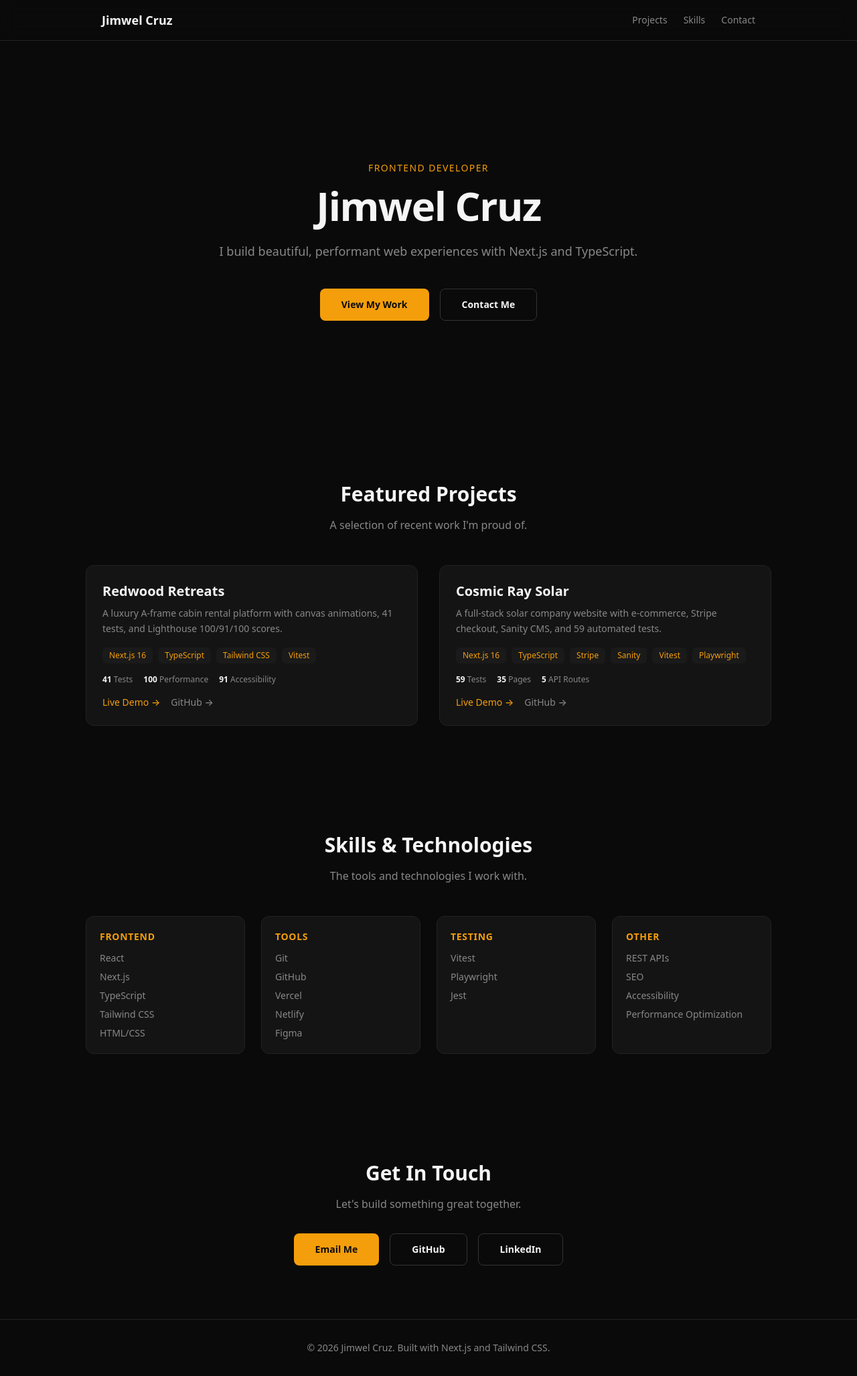
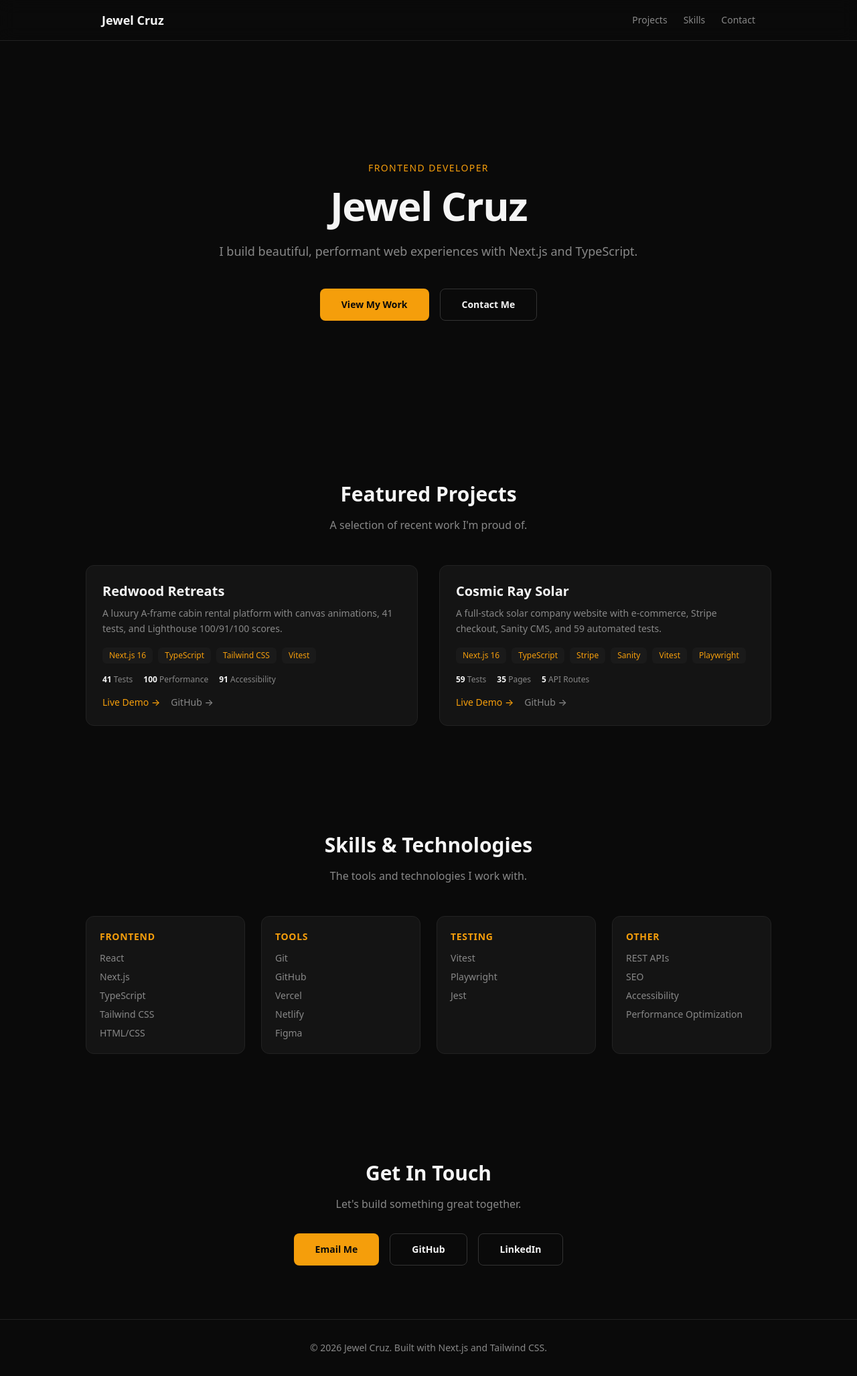
Before and after one commit to jewelcruzs0922-dev/Portfolio, a Next.js app: page / in a window 1280 px wide. Shown: the whole page at 67% size. Built offline with nearby package versions, Linux system fonts and the light colour scheme.

Commit message:
fix: update name from Jimwel to Jewel Cruz

```diff
--- a/src/app/layout.tsx
+++ b/src/app/layout.tsx
@@ -2,7 +2,7 @@ import type { Metadata } from "next";
 import "./globals.css";
 
 export const metadata: Metadata = {
-  title: "Jimwel Cruz — Frontend Developer",
+  title: "Jewel Cruz — Frontend Developer",
   description:
     "Frontend developer specializing in Next.js, React, and TypeScript. Building beautiful, performant web experiences.",
 };
--- a/src/app/page.tsx
+++ b/src/app/page.tsx
@@ -3,7 +3,7 @@ function Nav() {
     <nav className="fixed top-0 left-0 right-0 z-50 border-b border-[#222] bg-[#0a0a0a]/80 backdrop-blur-md">
       <div className="mx-auto flex max-w-5xl items-center justify-between px-6 py-4">
         <a href="#" className="text-lg font-bold text-[#f5f5f5]">
-          Jimwel Cruz
+          Jewel Cruz
         </a>
         <div className="flex gap-6 text-sm text-[#888]">
           <a href="#projects" className="transition-colors hover:text-[#f59e0b]">
@@ -29,7 +29,7 @@ function Hero() {
           Frontend Developer
         </p>
         <h1 className="mb-6 text-5xl font-bold tracking-tight text-[#f5f5f5] sm:text-6xl">
-          Jimwel Cruz
+          Jewel Cruz
         </h1>
         <p className="mb-10 text-lg leading-relaxed text-[#888]">
           I build beautiful, performant web experiences with Next.js and
@@ -230,7 +230,7 @@ function Contact() {
         </p>
         <div className="flex flex-col items-center justify-center gap-4 sm:flex-row">
           <a
-            href="mailto:jimwel@example.com"
+            href="mailto:jewel@example.com"
             className="inline-flex h-12 items-center rounded-lg bg-[#f59e0b] px-8 text-sm font-semibold text-[#0a0a0a] transition-colors hover:bg-[#d97706]"
           >
             Email Me
@@ -261,7 +261,7 @@ function Footer() {
   return (
     <footer className="border-t border-[#222] py-8 px-6">
       <div className="mx-auto max-w-5xl text-center text-sm text-[#888]">
-        &copy; 2026 Jimwel Cruz. Built with Next.js and Tailwind CSS.
+        &copy; 2026 Jewel Cruz. Built with Next.js and Tailwind CSS.
       </div>
     </footer>
   );
```
